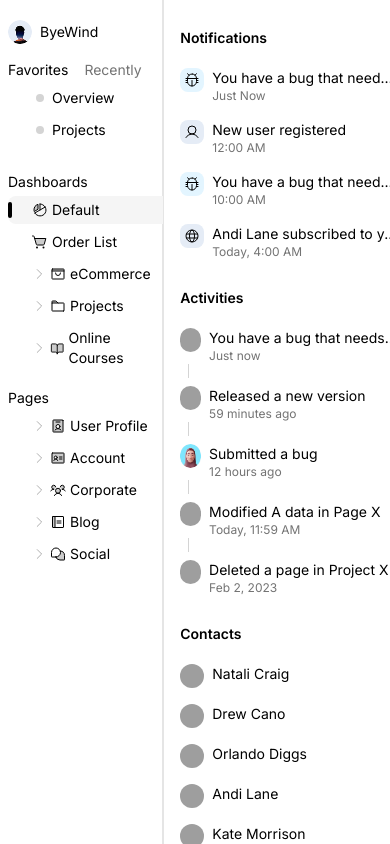
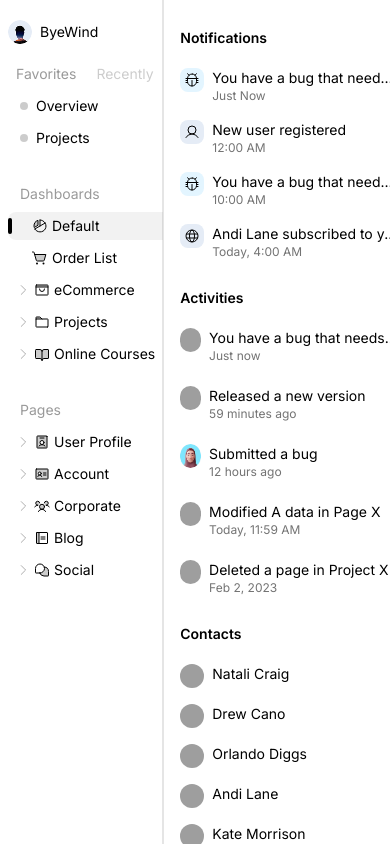
Before and after one commit to shristigupta12/interactive-dashboard, a React (Create React App) app: page /dashboard/default in a window 390 px wide. Built offline with nearby package versions, Linux system fonts and the light colour scheme; grey boxes are pictures that could not be loaded.

Commit message:
finishings in left sidebar

```diff
--- a/src/components/sidebar.tsx
+++ b/src/components/sidebar.tsx
@@ -3,7 +3,7 @@ import { useTheme } from "../modules/contexts/theme-context"
 export const Sidebar = ({direction, isOpen, children, width}:{direction: string; isOpen: boolean; children: React.ReactNode, width: string}) => {
     const {theme} = useTheme()
     return (
-        <div className={`relative min-h-screen ${direction==='right'? 'border-l': 'border-r'} ${theme === 'dark' ? 'bg-black border-neutral-600 text-white' : 'bg-white border-black/10 text-black'} transition-all duration-500 ${isOpen ?`${width} `: "w-0" }`}>
+        <div className={`relative min-h-screen ${direction==='right'? 'border-l': 'border-r'} ${theme === 'dark' ? 'bg-black/90 border-neutral-600 text-white' : 'bg-white border-black/10 text-black'} transition-all duration-500 ${isOpen ?`${width} `: "w-0" }`}>
             <div className={`fixed h-screen py-5 overflow-y-auto overflow-x-hidden transition-all duration-500 ease-in-out ${isOpen ? `${width} ${direction==="right"? "px-3 sm:px-5":"px-2 sm:px-4"}`: "w-0"}`}>
                 {children}
             </div>
--- a/src/modules/components/layout-container.tsx
+++ b/src/modules/components/layout-container.tsx
@@ -14,7 +14,7 @@ const Layout = () => {
         <LeftSidebarProvider>
             <RightSidebarProvider>
                 <LeftSidebar />
-                <div className={`flex-1 h-screen overflow-hidden ${theme === 'dark' ? 'bg-black text-white text-black/20' : 'bg-white text-black'} transition-all duration-500`}>
+                <div className={`flex-1 h-screen overflow-hidden ${theme === 'dark' ? 'bg-black/90 text-white text-black/20' : 'bg-white text-black'} transition-all duration-500`}>
                     <Navbar />
                     <div className="h-full overflow-y-auto px-4 sm:px-6 lg:p-7">
                         <Main>
--- a/src/modules/left-sidebar/components/collapsible-list-item.tsx
+++ b/src/modules/left-sidebar/components/collapsible-list-item.tsx
@@ -33,6 +33,8 @@ export const CollapsibleListItem = ({list}:{list:ListType}) => {
             navigate('/dashboard/default')
         } else if (list.id === 'order-list') {
             navigate('/dashboard/order-list')
+        }else{
+            toggleCaret()
         }
     }
 
@@ -47,26 +49,26 @@ export const CollapsibleListItem = ({list}:{list:ListType}) => {
 
     return(
         <div className="flex flex-col w-full">
-            <div className={`flex items-center rounded-[8px] py-1 pr-2 w-full ${theme === 'dark' ? 'hover:bg-white/15' : 'hover:bg-neutral-100'} ${isActive() ? theme === 'dark' ? 'bg-white/15' : 'bg-neutral-100' : ''}`} onMouseEnter={() => setHovered(true)} onMouseLeave={() => setHovered(false)}>
+            <div className={`flex items-center cursor-pointer rounded-[8px] py-1 pr-2 w-full ${isActive() || hovered ? theme === 'dark' ? 'bg-white/10' : 'bg-black/5' : ''}`} onMouseEnter={() => setHovered(true)} onMouseLeave={() => setHovered(false)} onClick={handleItemClick}>
                 <div className="flex items-center">
                     <div className={`w-1 h-4 rounded-full ${isActive() || hovered ? theme === 'dark' ? 'bg-white' : 'bg-black' : 'bg-transparent'}`}></div>
-                    <div className="size-4"></div>
+                    {!list.subList && <div className="size-4"></div>}
                 </div>
                 {list.subList &&
                     <div className="pl-1 cursor-pointer">
-                        <CaretRight size={14}  className={`text-neutral-400 transition-transform duration-500 ${caretOpen ? "rotate-90" : ""}`} onClick={toggleCaret} />
+                        <CaretRight size={14}  className={`text-neutral-400 transition-transform duration-500 ${caretOpen ? "rotate-90" : ""}`} />
                     </div>
                 }
                 <div
                     className={`flex items-center gap-1 flex-1 cursor-pointer rounded-[8px] px-1  transition-all duration-200`}
-                    onClick={handleItemClick}
+                    // onClick={handleItemClick}
                 >
                     <list.icon size={16} weight="duotone"  />
                     <p className={`text-sm `}>{list.name}</p>
                 </div>
             </div>
             {caretOpen && list.subList && (
-                    <div className="flex flex-col gap-1 pl-8">
+                <div className="flex flex-col gap-1 pl-4">
                     {list.subList?.map((item) => (
                         <SubListItem key={item.id} item={item} theme={theme} />
                     ))}
--- a/src/modules/left-sidebar/components/left-sidebar.tsx
+++ b/src/modules/left-sidebar/components/left-sidebar.tsx
@@ -5,9 +5,11 @@ import { Tabs } from "./tabs";
 import { DashboardsList } from "../data/dashboards-list";
 import { PagesList } from "../data/pages-list";
 import { CollapsibleListItem } from "./collapsible-list-item";
+import { useTheme } from "../../contexts/theme-context";
 
 export const LeftSidebar = () => {
     const {isLeftSidebarOpen} = useLeftSidebar();
+    const {theme} = useTheme();
     return (
         <Sidebar direction="left" isOpen={isLeftSidebarOpen} width="w-[180px] sm:w-[212px]">
             <div className="flex flex-col gap-4 text-sm">
@@ -18,15 +20,15 @@ export const LeftSidebar = () => {
 
                 <Tabs />
 
-                <div className="flex flex-col gap-1">
-                    <p>Dashboards</p>
+                <div className="flex flex-col gap-1 pb-3">
+                    <p className={`px-3 py-1 ${theme === 'dark' ? 'text-white/40' : 'text-black/40'}`}>Dashboards</p>
                     {DashboardsList.map((item, index) => (
                         <CollapsibleListItem key={index} list={item} />
                     ))}
                 </div>
 
-                <div className="flex flex-col gap-1">
-                    <p>Pages</p>
+                <div className="flex flex-col gap-1 pb-3">
+                    <p className={`px-3 py-1 ${theme === 'dark' ? 'text-white/40' : 'text-black/40'}`}>Pages</p>
                     {PagesList.map((item, index) => (
                         <CollapsibleListItem key={index} list={item} />
                     ))}
--- a/src/modules/left-sidebar/components/tabs.tsx
+++ b/src/modules/left-sidebar/components/tabs.tsx
@@ -8,9 +8,8 @@ export const TabItem = ({tab, theme}:{tab:string, theme:string}) => {
         <div className={`flex gap-2 items-center rounded-[8px] py-1 pr-2 w-full ${theme === 'dark' ? 'hover:bg-white/15' : 'hover:bg-neutral-100'} cursor-pointer`}  onMouseEnter={() => setHovered(true)} onMouseLeave={() => setHovered(false)}>
             <div className="flex items-center">
                 <div className={`w-1 h-4 rounded-full ${hovered ? theme === 'dark' ? 'bg-white' : 'bg-black' : 'bg-transparent'}`}></div>
-                <div className="size-4"></div>
             </div>
-            <div className="w-2 h-2 rounded-full bg-neutral-300"></div>
+            <div className="w-2 h-2 rounded-full bg-black/20"></div>
             <p>{tab}</p>
         </div>
     )
@@ -20,9 +19,9 @@ export const Tabs = () => {
     const {theme} = useTheme()
     return(
         <div className="flex flex-col gap-1 pb-3">
-            <div className="flex items-center gap-4">
-                <p className={`cursor-pointer ${activeTab === "favorites" ? theme === 'dark' ? "text-white" : "text-black" : theme === 'dark' ? "text-neutral-400" : "text-neutral-500"}`} onClick={() => setActiveTab("favorites")}>Favorites</p>
-                <p className={`cursor-pointer ${activeTab === "recently" ? theme === 'dark' ? "text-white" : "text-black" : theme === 'dark' ? "text-neutral-400" : "text-neutral-500"}`} onClick={() => setActiveTab("recently")}>Recently</p>
+            <div className="flex items-center gap-1">
+                <p className={`cursor-pointer py-1 px-2 ${activeTab === "favorites" ? theme === 'dark' ? "text-white/40" : "text-black/40" : theme === 'dark' ? "text-white/20" : "text-black/20"}`} onClick={() => setActiveTab("favorites")}>Favorites</p>
+                <p className={`cursor-pointer py-1 px-2 ${activeTab === "recently" ? theme === 'dark' ? "text-white/40" : "text-black/40" : theme === 'dark' ? "text-white/20" : "text-black/20"}`} onClick={() => setActiveTab("recently")}>Recently</p>
             </div>
             {activeTab==='favorites' ?
                 <div className="flex flex-col gap-1">
--- a/src/modules/main/home/components/data-container.tsx
+++ b/src/modules/main/home/components/data-container.tsx
@@ -3,7 +3,7 @@ import { useTheme } from "../../../contexts/theme-context"
 export const DataContainer = ({headingChild, graphChild, legendChild}:{headingChild:React.ReactNode, graphChild:React.ReactNode, legendChild?:React.ReactNode}) => {
     const {theme} = useTheme()
     return(
-        <div className={`${theme === 'dark' ? 'bg-white/10' : 'bg-[#F7F9FB]'} p-4 sm:p-6 rounded-[16px] flex flex-col gap-4`}>
+        <div className={`${theme === 'dark' ? 'bg-white/5' : 'bg-[#F7F9FB]'} p-4 sm:p-6 rounded-[16px] flex flex-col gap-4`}>
             <div className={`${theme === 'dark' ? 'text-white' : 'text-black'} flex items-center gap-4`}>
                 {headingChild}
                 {legendChild && (
--- a/src/modules/main/home/overall-details/data/overall-details-data.ts
+++ b/src/modules/main/home/overall-details/data/overall-details-data.ts
@@ -17,7 +17,7 @@ export const OverallDetailsData: DetailsType[] = [
         title: "Orders",
         value: "1,219",
         color: "bg-[#F7F9FB]",
-        darkModeColor: "bg-white/10",
+        darkModeColor: "bg-white/5",
         percentageChange: 0.03,
         textColor: "text-black",
         darkModeTextColor: "text-white",
@@ -28,7 +28,7 @@ export const OverallDetailsData: DetailsType[] = [
         title: "Revenue",
         value: "$695",
         color: "bg-[#F7F9FB]",
-        darkModeColor: "bg-white/10",
+        darkModeColor: "bg-white/5",
         percentageChange: 15.03,
         textColor: "text-black",
         darkModeTextColor: "text-white",
--- a/src/modules/navbar/components/navbar.tsx
+++ b/src/modules/navbar/components/navbar.tsx
@@ -23,7 +23,7 @@ export const Navbar = () => {
         return 'Default';
     }
     return (
-        <nav className={`h-[68px] sticky border-b py-5 px-4 sm:px-6 lg:px-7 flex items-center justify-between ${theme === 'dark' ? 'bg-black border-neutral-600 text-white' : 'bg-white border-black/10 text-black'} transition-all duration-500`}>
+        <nav className={`h-[68px] sticky border-b py-5 px-4 sm:px-6 lg:px-7 flex items-center justify-between ${theme === 'dark' ? ' border-neutral-600 text-white' : 'bg-white border-black/10 text-black'} transition-all duration-500`}>
             <div className="flex items-center gap-2 sm:gap-4 text-sm">
                 <Sidebar size={20} weight="duotone" className={`cursor-pointer ${theme === 'dark' ? 'text-white' : 'text-neutral-700'}`} onClick={toggleLeftSidebar} />
                 <Star size={20} weight="duotone" className={`cursor-pointer ${theme === 'dark' ? 'text-white' : 'text-neutral-700'}`} />
```
Lines whose indentation alone changed are shown as unchanged.
